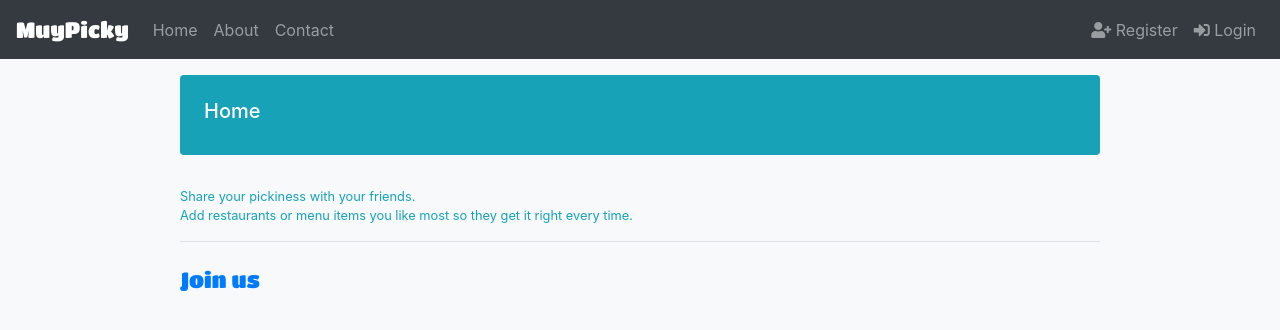
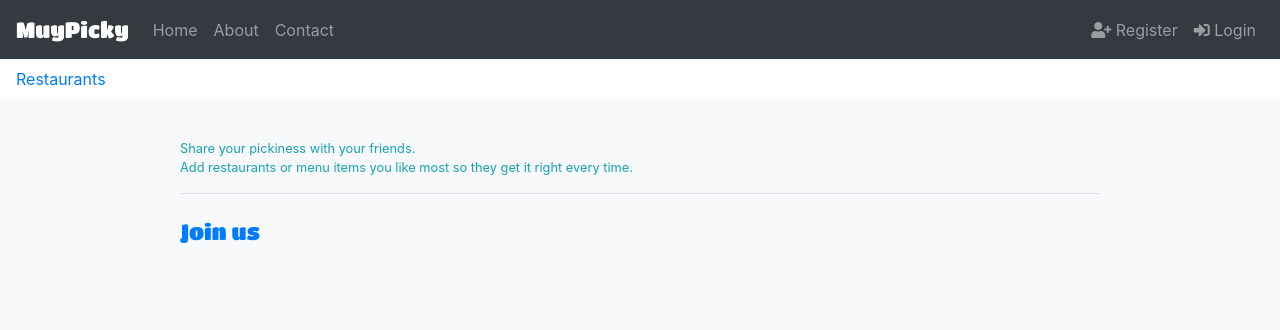
Before and after one commit to ionescuig/trydjango1-11, a Django app: page / in a window 1280 px wide. Shown: the top 330 px of the page. Run offline with Django 3.2, Linux system fonts and the light colour scheme; parts of the project's set-up code (start-up, migrations or seed data) failed here and were passed over; some libraries are stand-ins or nearby versions.

Commit message:
Added option in menu: All Restaurants

```diff
--- a/src/menus/views.py
+++ b/src/menus/views.py
@@ -9,11 +9,13 @@ from .models import Item
 class HomeView(View):
     def get(self, request, *args, **kwargs):
         if not request.user.is_authenticated():
+            # qs = Item.objects.all().order_by('-updated')[:10]
+            # return render(request, 'menus/home-feed.html', {'object_list': qs})
             return render(request, 'home.html', {})
 
         user = request.user
         is_following_user_ids = [x.user.id for x in user.is_following.all()]
-        qs = Item.objects.filter(user__id__in=is_following_user_ids, public=True).order_by('-updated')[:7]
+        qs = Item.objects.filter(user__id__in=is_following_user_ids, public=True).order_by('-updated')[:10]
         return render(request, 'menus/home-feed.html', {'object_list': qs})
 
 
--- a/src/templates/base-list.html
+++ b/src/templates/base-list.html
@@ -4,6 +4,7 @@
     <div class="row justify-content-md-center">
         <div class="col-md-10 col-md-offset-5">
 
+            {% block title_bar_main %}
             <!-- Title bar -->
             <div class="d-flex p-4 my-3 bg-info text-white rounded">
                 <div class="mr-auto lh-100">
@@ -13,6 +14,7 @@
                     {% block title_bar_right %}{% endblock %}
                 </div>
             </div>
+            {% endblock %}
 
             <!-- Items -->
             {% block items_main %}
--- a/src/templates/home.html
+++ b/src/templates/home.html
@@ -4,8 +4,8 @@
     {{ block.super }}
 {% endblock head_title %}
 
-{% block title_bar %}
-<h5 class="lh-100">Home</h5>
+{% block title_bar_main %}
+<br/>
 {% endblock %}
 
 {% block items_main %}
--- a/src/templates/snippets/nav.html
+++ b/src/templates/snippets/nav.html
@@ -40,6 +40,7 @@
 
 <nav class="nav-scroller bg-white box-shadow">
     <nav class="nav nav-underline">
+        <a class="nav-link" href="{% url 'restaurants:list_all' %}">Restaurants</a>
         {% if user.is_authenticated %}
         <a class="nav-link" href="{% url 'restaurants:list' %}">My Restaurants</a>
         <a class="nav-link" href="{% url 'menus:list' %}">My Menu Items</a>
```
